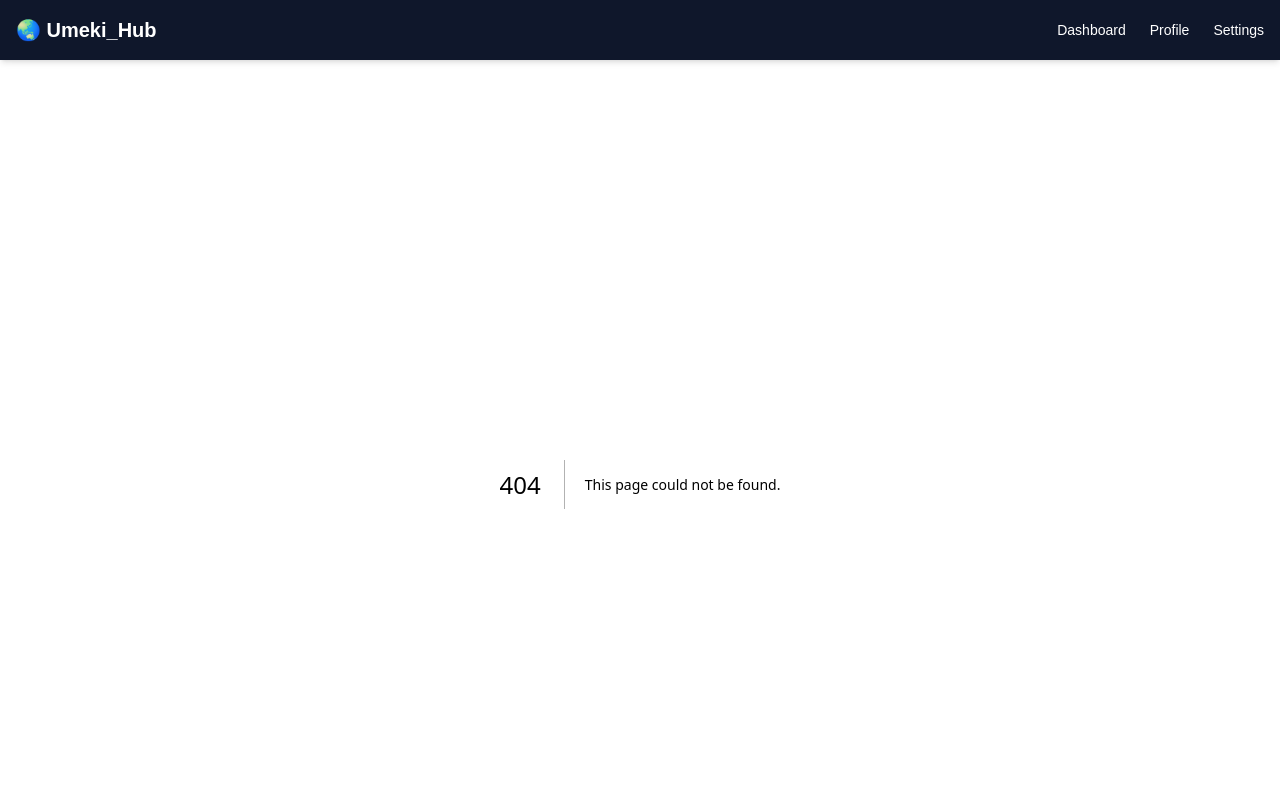
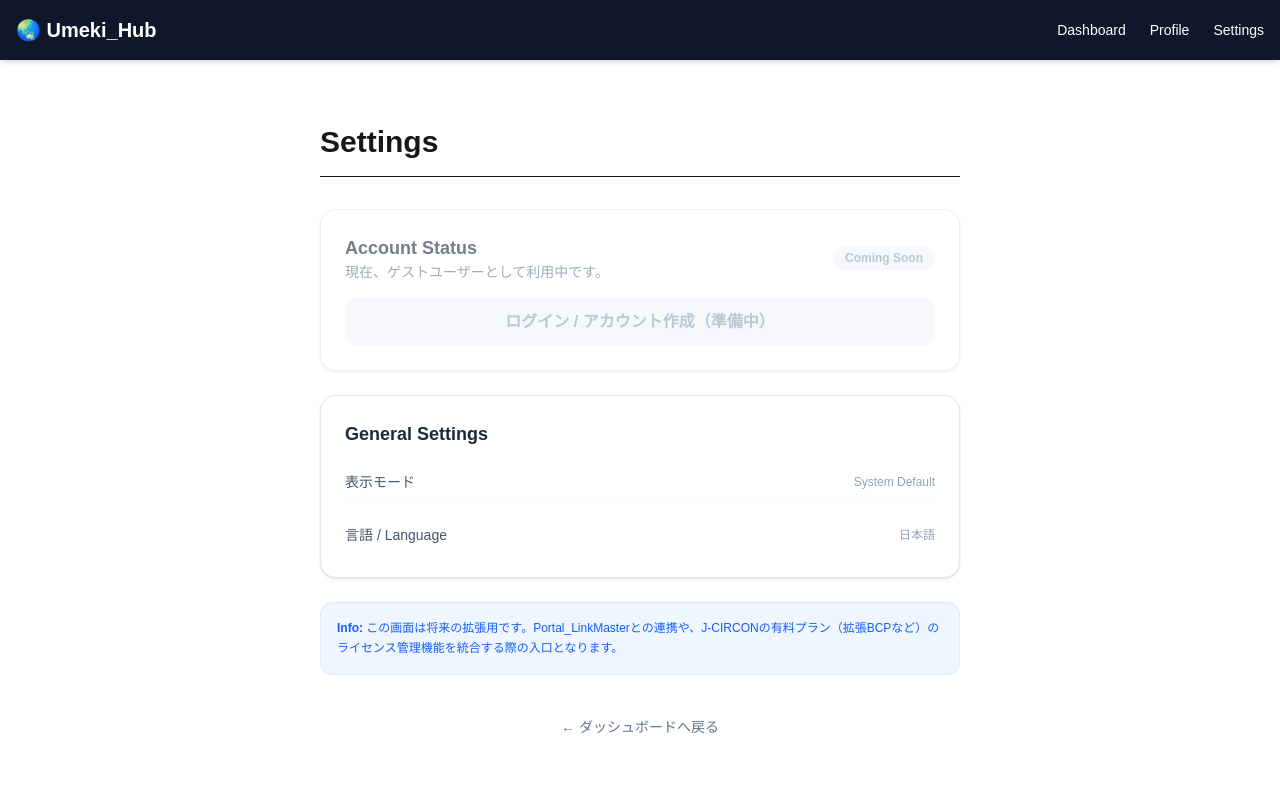
Before and after one commit to umeki-jp/Umeki_Hub, a Next.js app: page /settings in a window 1280 px wide. Before the commit this address had no page. Shown: the top 800 px of the page. Built offline with nearby package versions, Linux system fonts and the light colour scheme.

Commit message:
docs: Add README

```diff
--- a/src/app/contact/page.js
+++ b/src/app/contact/page.js
@@ -48,7 +48,7 @@ export default function ContactPage() {
             id="name"
             required
             className="w-full px-4 py-3 rounded-xl border border-slate-200 focus:ring-2 focus:ring-blue-500 focus:border-transparent outline-none transition"
-            placeholder="梅木 久宜"
+            placeholder="Your Name"
           />
         </div>
 
--- /dev/null
+++ b/src/app/settings/page.js
@@ -0,0 +1,59 @@
+"use client";
+import Link from 'next/link';
+
+export default function SettingsPage() {
+  return (
+    <div className="max-w-2xl mx-auto py-10 px-4">
+      <h1 className="text-3xl font-bold mb-8 border-b pb-4">Settings</h1>
+
+      <div className="space-y-6">
+        {/* 将来のログイン・アカウント連携用セクション */}
+        <section className="bg-white border border-slate-200 rounded-2xl p-6 shadow-sm opacity-60">
+          <div className="flex items-center justify-between mb-4">
+            <div>
+              <h2 className="text-lg font-bold text-slate-800">Account Status</h2>
+              <p className="text-sm text-slate-500">現在、ゲストユーザーとして利用中です。</p>
+            </div>
+            <span className="px-3 py-1 bg-slate-100 text-slate-400 text-xs font-bold rounded-full">
+              Coming Soon
+            </span>
+          </div>
+          <button
+            disabled
+            className="w-full bg-slate-100 text-slate-400 py-3 rounded-xl font-bold cursor-not-allowed"
+          >
+            ログイン / アカウント作成（準備中）
+          </button>
+        </section>
+
+        {/* アプリ設定（将来用） */}
+        <section className="bg-white border border-slate-200 rounded-2xl p-6 shadow-sm">
+          <h2 className="text-lg font-bold mb-4 text-slate-800">General Settings</h2>
+          <div className="space-y-4">
+            <div className="flex items-center justify-between py-2 border-b border-slate-50">
+              <span className="text-sm text-slate-600">表示モード</span>
+              <span className="text-xs font-mono text-slate-400">System Default</span>
+            </div>
+            <div className="flex items-center justify-between py-2">
+              <span className="text-sm text-slate-600">言語 / Language</span>
+              <span className="text-xs font-mono text-slate-400">日本語</span>
+            </div>
+          </div>
+        </section>
+
+        {/* 開発者向け情報 */}
+        <section className="p-4 bg-blue-50 border border-blue-100 rounded-xl">
+          <p className="text-xs text-blue-600 leading-relaxed">
+            <strong>Info:</strong> この画面は将来の拡張用です。Portal_LinkMasterとの連携や、J-CIRCONの有料プラン（拡張BCPなど）のライセンス管理機能を統合する際の入口となります。
+          </p>
+        </section>
+      </div>
+
+      <div className="mt-10 text-center">
+        <Link href="/" className="text-sm text-slate-500 hover:text-blue-600">
+          ← ダッシュボードへ戻る
+        </Link>
+      </div>
+    </div>
+  );
+}
```
Also changed, not shown: 1 other file (tests, documents, lock files or other folders).
